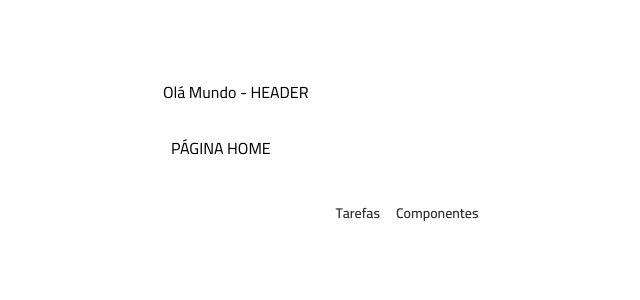
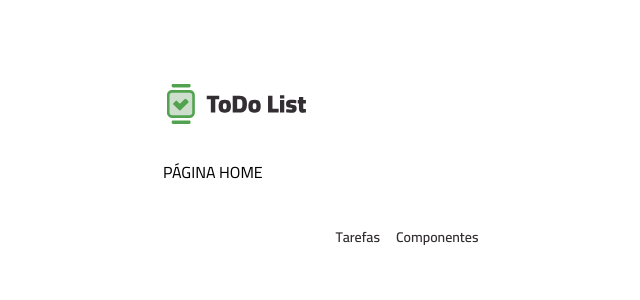
Before and after one commit to alexandreferrari-dev/ToDo-List, a React (Vite) app: page / in a window 1280 px wide. Shown: the top 300 px of the page, without its empty margins (233-873 px from the left). Built offline with nearby package versions, Linux system fonts and the light colour scheme.

Commit message:
estruturando-corpo-layout

```diff
--- /dev/null
+++ b/src/core-components/footer.tsx
@@ -0,0 +1,22 @@
+import { NavLink } from 'react-router';
+import Text from '../components/text';
+
+
+export default function Footer() {
+  return (
+    <footer className="my-5 md:my-10">
+      <nav className="flex items-center justify-center gap-4">
+        <NavLink to="/">
+          <Text variant="body-sm-bold" className="text-gray-300">
+            Tarefas
+          </Text>
+        </NavLink>
+         <NavLink to="/componentes">
+          <Text variant="body-sm-bold" className="text-gray-300">
+            Componentes
+          </Text>
+        </NavLink>
+      </nav>
+    </footer>
+  )
+}
--- /dev/null
+++ b/src/core-components/header.tsx
@@ -0,0 +1,9 @@
+import Container from '../components/container';
+import Logo from '../assets/images/Logo.svg?react';
+
+
+export default function Header() {
+  return <Container as="header" className="mt-3 md:mt-20">
+    <Logo className="h-9 md:h-12" />
+    </Container>
+}
--- /dev/null
+++ b/src/core-components/main-content.tsx
@@ -0,0 +1,16 @@
+import React from "react";
+import {cx} from "class-variance-authority"
+
+interface MainContentProps extends React.ComponentProps<"main">{}
+
+export default function MainContent({
+  children,
+  className,
+  ...props
+}: MainContentProps) {
+  return (
+    <main className={cx("mt-4 md:mt-8", className)} {...props}>
+      {children}
+    </main>
+    );
+}
--- a/src/pages/layout-main.tsx
+++ b/src/pages/layout-main.tsx
@@ -1,28 +1,16 @@
-import { NavLink, Outlet } from 'react-router';
-import Container from '../components/container';
-import Text from '../components/text';
+import {Outlet} from 'react-router';
+import Header from '../core-components/header';
+import MainContent from '../core-components/main-content';
+import Footer from '../core-components/footer';
 
 export default function LayoutMain() {
-  return <>
-   <Container as="header" className="mt-3 md:mt-20">
-    Olá Mundo - HEADER
-    <main className="mt-4 md:mt-8">
+  return (
+  <>
+   <Header />
+    <MainContent>
       <Outlet />
-    </main>
-    <footer className="my-5 md:my-10">
-      <nav className="flex items-center justify-center gap-4">
-        <NavLink to="/">
-          <Text variant="body-sm-bold" className="text-gray-300">
-            Tarefas
-          </Text>
-        </NavLink>
-         <NavLink to="/componentes">
-          <Text variant="body-sm-bold" className="text-gray-300">
-            Componentes
-          </Text>
-        </NavLink>
-      </nav>
-    </footer>
-   </Container>
+    </MainContent>
+    <Footer />
   </>
+  );
 }
```
